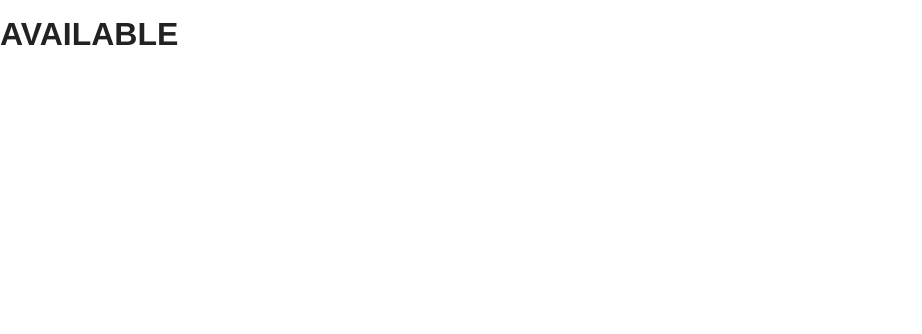
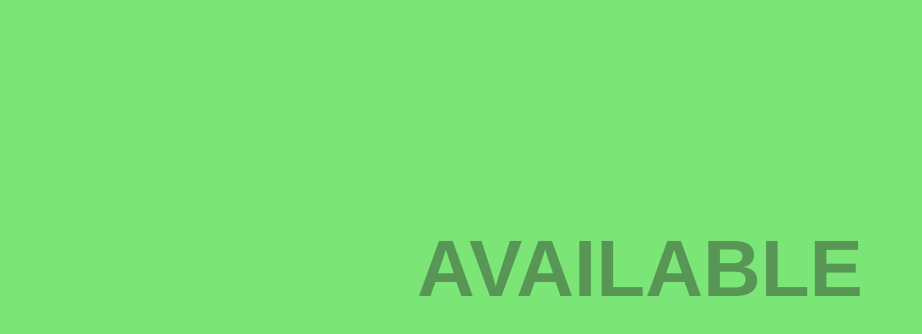
Before and after one commit to guinhoshuto/att-flag, a plain HTML site: page index.html in a window 1280 px wide. Shown: the whole page, without its empty margins (0-922 px from the left). Drawn offline with Linux system fonts and the light colour scheme.

Commit message:
firulando

```diff
--- a/css/main.css
+++ b/css/main.css
@@ -6,7 +6,17 @@ html {
     line-height: 1.4;
 }
 
-body
+body{
+    background: #7CE577;
+}
+
+h1{
+    text-align:center;
+    margin: auto;
+    margin-top: 20%;
+    opacity: 0.4;
+    font-size: 5em;
+}
 
 ::-moz-selection {
     background: #b3d4fc;
@@ -17,8 +27,6 @@ body
     background: #b3d4fc;
     text-shadow: none;
 }
-
-
 
 hr {
     display: block;
```
Also changed, not shown: apple-touch-icon.png, favicon.ico, tile-wide.png (deleted), tile.png.
